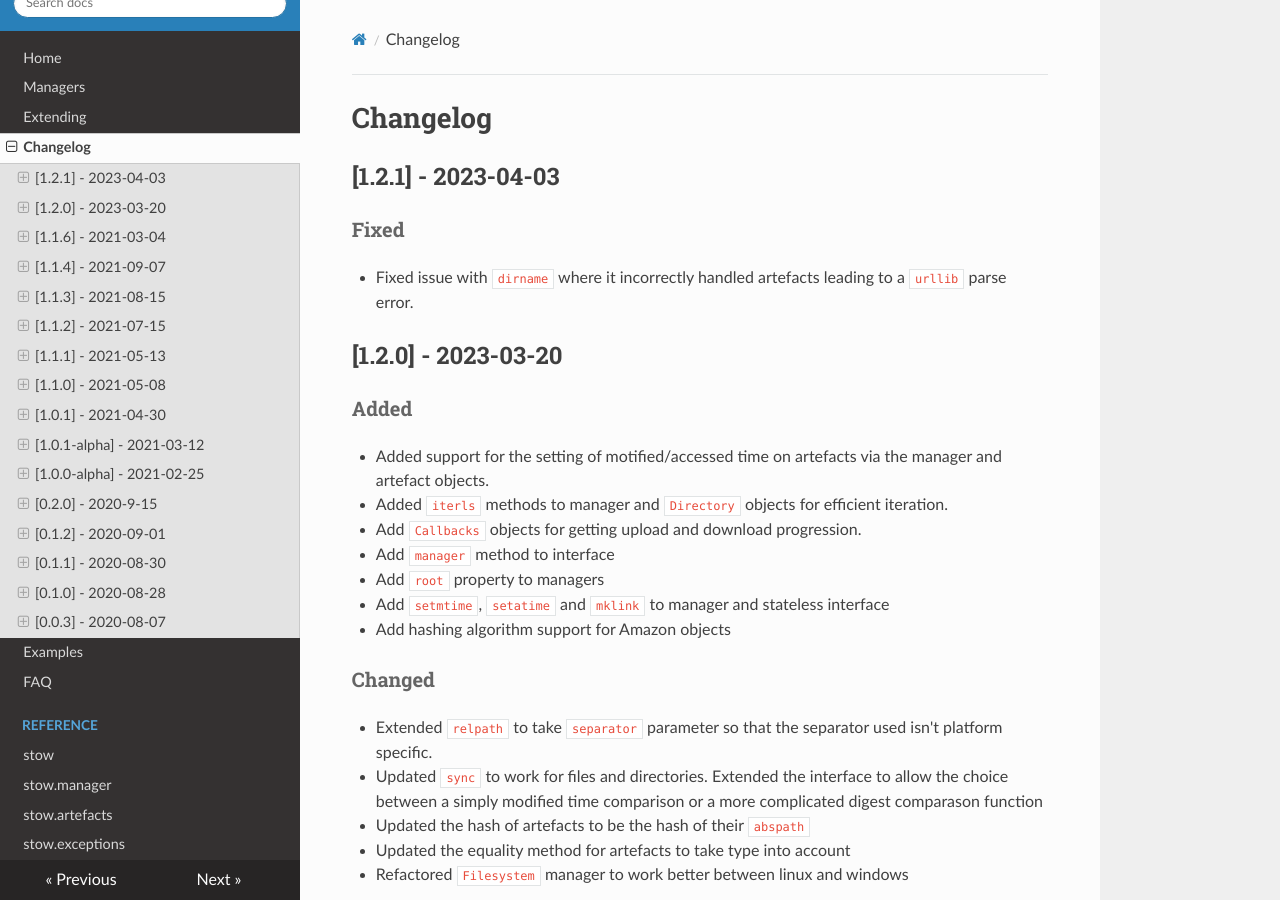
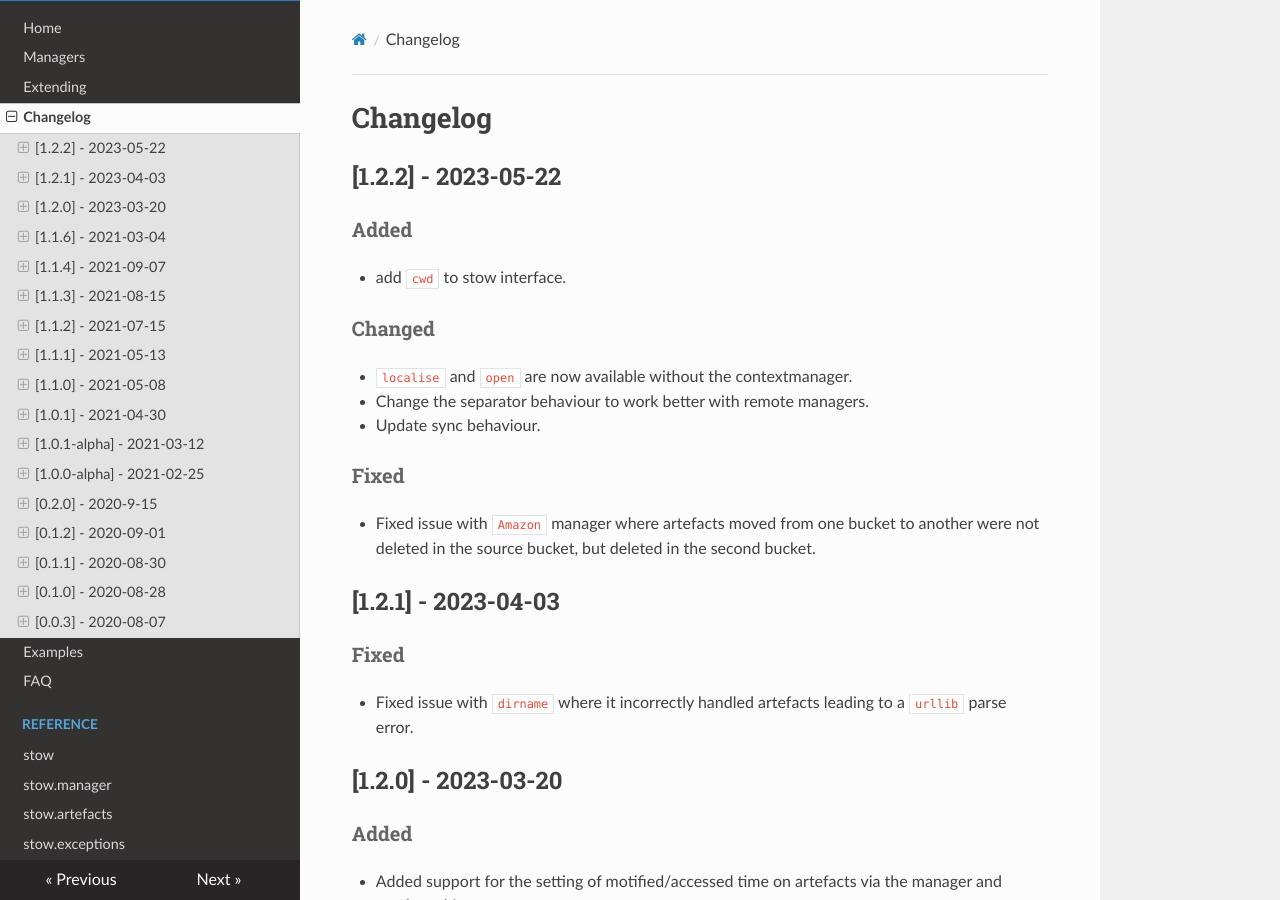
Before and after one commit to Kieran-Bacon/stow, an MkDocs documentation site: the page built from docs/changelog.md, in a window 1280 px wide and 900 px high. Built offline with MkDocs 1.6.1, drawn with Linux system fonts in a browser that asks for light colours; nearby versions of some CDN libraries.

Commit message:
update changelog and version

```diff
--- a/docs/changelog.md
+++ b/docs/changelog.md
@@ -1,4 +1,20 @@
 # Changelog
+
+## [1.2.2] - 2023-05-22
+
+### Added
+
+- add `cwd` to stow interface.
+
+### Changed
+
+- `localise` and `open` are now available without the contextmanager.
+- Change the separator behaviour to work better with remote managers.
+- Update sync behaviour.
+
+### Fixed
+
+- Fixed issue with `Amazon` manager where artefacts moved from one bucket to another were not deleted in the source bucket, but deleted in the second bucket.
 
 ## [1.2.1] - 2023-04-03
 
--- a/setup.cfg
+++ b/setup.cfg
@@ -1,6 +1,6 @@
 [metadata]
 name = stow
-version = 1.2.1.1
+version = 1.2.2
 author = Kieran Bacon
 author_email = kieran.bacon@outlook.com
 description = stow artefacts anywhere, with ease
```
